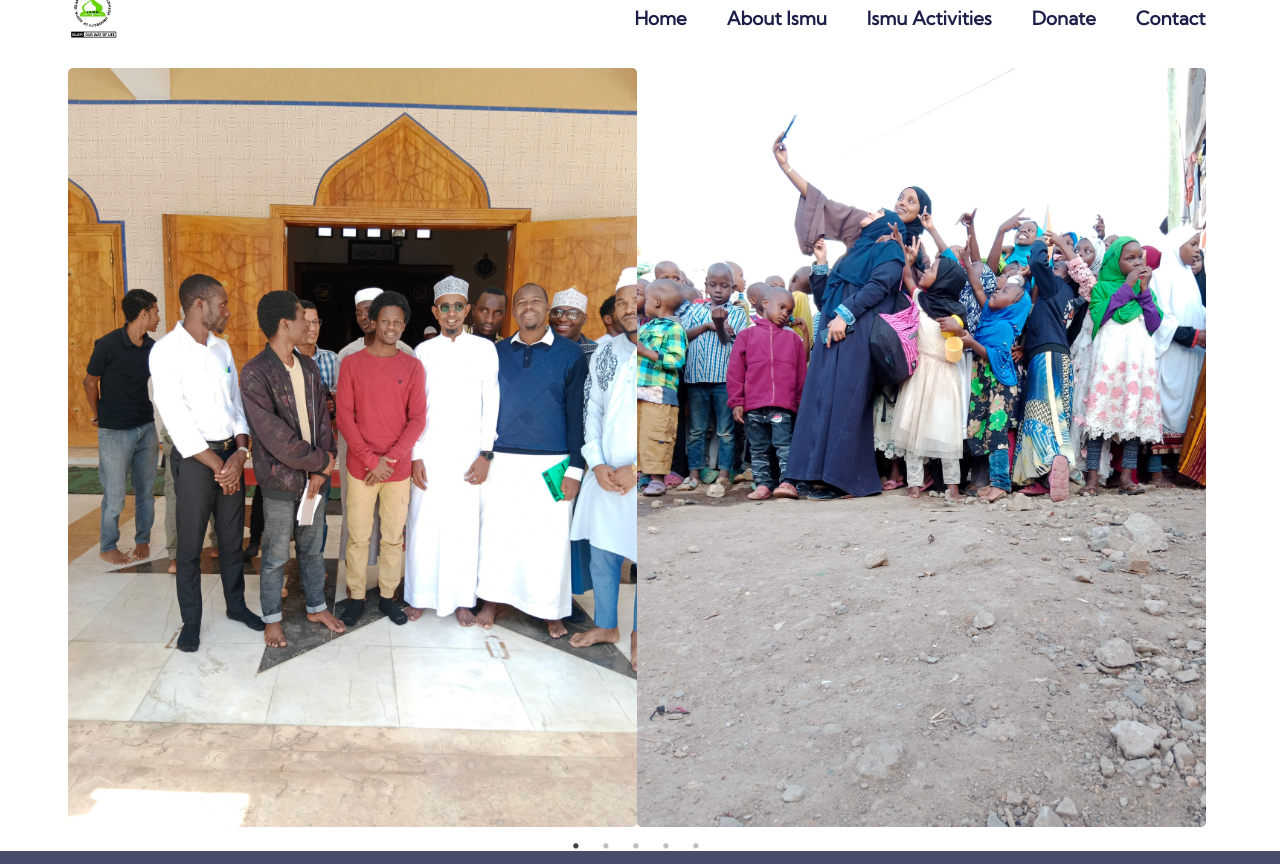
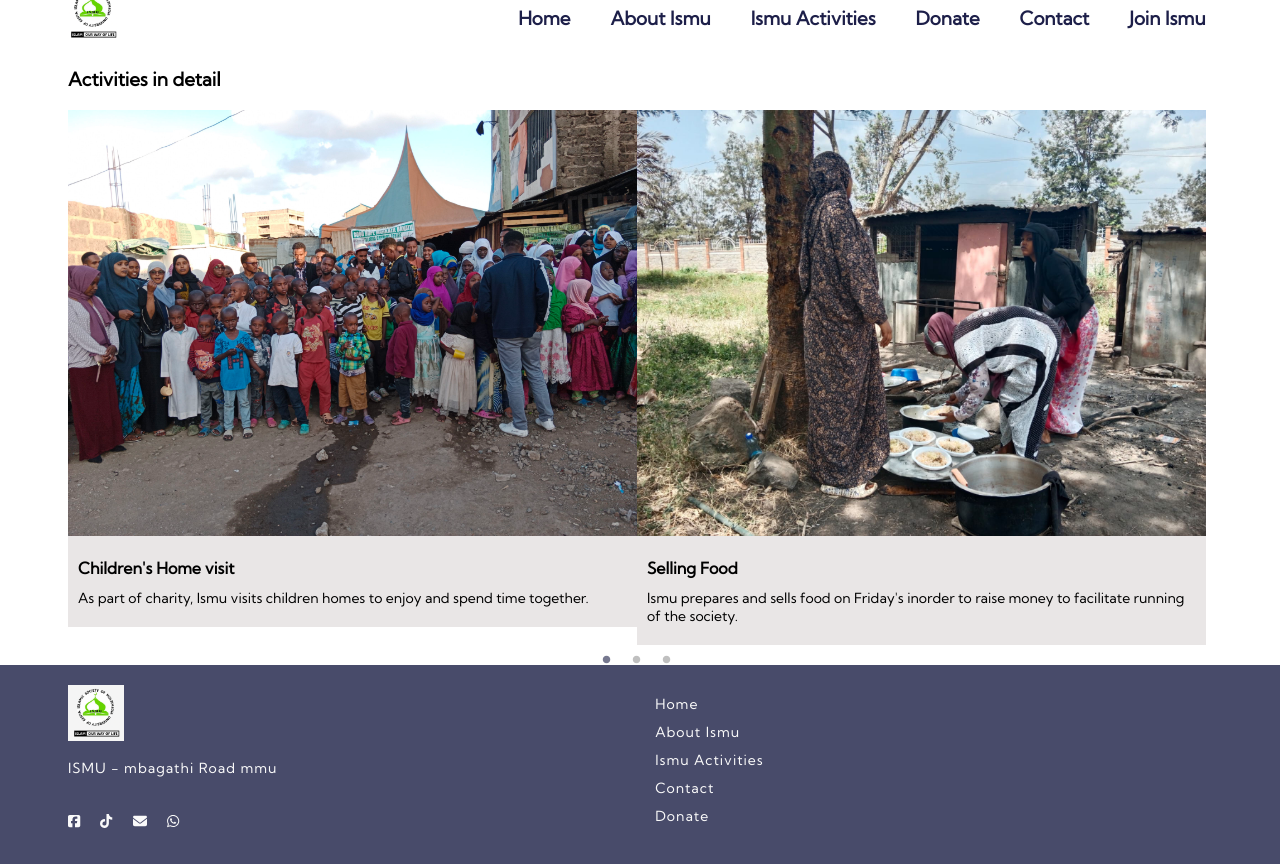
Before and after one commit to kass8mal8/Ismu_website-Frontend, a React app: page /activities in a window 1280 px wide. Shown: the part 22-886 px from the top of the page. Built offline with nearby package versions, Linux system fonts and the light colour scheme; some packages are replaced by stand-ins of ours; no server answers.

Commit message:
modified activities page

```diff
--- a/src/components/Activities.js
+++ b/src/components/Activities.js
@@ -1,10 +1,11 @@
 import '../styles/activities.css'
-import ImageActivitiesCarousel from './ImageActivitiesCarousel';
+import ActivitiesCarousel from './ActivitiesCarousel';
 
 const Activities = () => {
     return (
         <div className="activities">
-            <ImageActivitiesCarousel />
+            <h3>Activities in detail</h3>
+            <ActivitiesCarousel />
         </div>
      );
 }
--- /dev/null
+++ b/src/components/ActivitiesCarousel.js
@@ -0,0 +1,35 @@
+import Slider from "react-slick"
+import { settings } from "./settings";
+import "slick-carousel/slick/slick.css";
+import "../styles/slick-theme.css";
+import "../styles/slick.css"
+import act5 from "../images/ismu-cooking.jpeg"
+import act6 from "../images/img_act6.jpg"
+import shoora from "../images/shoora.jpg"
+
+const ImageActivitiesCarousel = () => {
+
+      const activities = [
+        {src:act6,id:1,head:"Children's Home visit",desc:"As part of charity, Ismu visits children homes to enjoy and spend time together."},
+        {src:act5,id:2,head:"Selling Food ",desc:"Ismu prepares and sells food on Friday's inorder to raise money to facilitate running of the society. "},
+        {src:shoora,head:"Shoora Meetings",id:3,desc:"Ismu conducts Shoora on wednesdays with its members to discuss matters pertinent to the society as well as educate each other."}
+      ]
+
+    return (
+
+        <Slider {...settings}>
+
+          {activities.map(activity => (
+            <div key={activity.id} className = "slider-images">
+              <nav>
+                <img src={activity.src} alt="none" />
+                <h4> {activity.head} </h4>
+                <p>{activity.desc}</p>
+              </nav>
+            </div>
+          ))}
+        </Slider>
+     );
+}
+
+export default ImageActivitiesCarousel;
--- a/src/components/Form.js
+++ b/src/components/Form.js
@@ -18,10 +18,6 @@ const Form = () => {
             })
         form.current.reset()
 
-
-    }
-
-    const handleNotification = () => {
         Store.addNotification({
             title: "success!",
             message: "message sent successfully",
@@ -35,6 +31,7 @@ const Form = () => {
               onScreen: true
             }
           })
+
     }
 
 
@@ -64,7 +61,7 @@ const Form = () => {
                     cols="7"
                     rows = "5"
                     placeholder="Enter message to send..."/>
-                    <button onClick={handleNotification}>send</button>
+                    <button>send</button>
 
         </form>
      );
--- a/src/components/ImageActivitiesCarousel.js
+++ /dev/null
@@ -1,59 +0,0 @@
-import Slider from "react-slick"
-import "slick-carousel/slick/slick.css";
-import "slick-carousel/slick/slick-theme.css";
-import "../styles/slick.css"
-import act2 from "../images/img_act2.jpg"
-import act3 from "../images/img_act3.jpg"
-import act4 from "../images/img_act4.jpg"
-import act5 from "../images/img_act5.jpg"
-import act6 from "../images/img_act6.jpg"
-
-const ImageActivitiesCarousel = () => {
-    const settings = {
-        dots: true,
-        infinite: true,
-        speed: 500,
-        slidesToShow: 2,
-        swipeToSlide:true,
-        slidesToScroll: 1,
-        responsive: [
-            {
-              breakpoint: 800,
-              settings: {
-                slidesToShow: 2,
-                slidesToScroll: 2,
-                infinite: true,
-                dots: true
-              }
-            },
-            {
-              breakpoint: 480,
-              settings: {
-                slidesToShow: 1,
-                slidesToScroll: 1
-              }
-            }
-          ]
-      };
-
-      const images = [
-        {src:act2,id:2},
-        {src:act3,id:3},
-        {src:act4,id:4},
-        {src:act5,id:5},
-        {src:act6,id:6}
-      ]
-
-    return (
-
-        <Slider {...settings}>
-          {images.map(image => (
-            <div key={image.id} className = "slider-images">
-              <img src={image.src} alt="none" />
-            </div>
-          ))}
-        </Slider>
-     );
-}
-
-export default ImageActivitiesCarousel;
--- a/src/components/JoinIsmu.js
+++ b/src/components/JoinIsmu.js
@@ -5,6 +5,7 @@ import {
   } from 'firebase/firestore'
 import {db} from "./firebase"
 import { useRef } from 'react'
+import { Store } from 'react-notifications-component';
 
 import "../styles/joining.css"
 import account from "../images/create_account.webp"
@@ -37,6 +38,21 @@ const JoinIsmu = () => {
         } catch (error) {
             console.log(error.message);
         }
+        form.current.reset()
+
+        Store.addNotification({
+            title: "success!",
+            message: "Registered successfully... you are now a member of ISMU",
+            type: "success",
+            insert: "top",
+            container: "top-right",
+            animationIn: ["animate__animated", "animate__fadeIn"],
+            animationOut: ["animate__animated", "animate__fadeOut"],
+            dismiss: {
+              duration: 4000,
+              onScreen: true
+            }
+        })
     }
 
     return (
--- a/src/components/SideNav.js
+++ b/src/components/SideNav.js
@@ -33,6 +33,10 @@ const SideNav = ({handleToggle}) => {
             <li>
                 <h3><Link to = "/contacts">Contact</Link></h3>
             </li>
+
+            <li>
+                <h3><Link to = "/ismu-joining">Join Ismu</Link></h3>
+            </li>
         </nav>
      );
 }
--- /dev/null
+++ b/src/components/settings.js
@@ -0,0 +1,26 @@
+export const settings = {
+    dots: true,
+    infinite: true,
+    speed: 500,
+    slidesToShow: 2,
+    swipeToSlide:true,
+    slidesToScroll: 1,
+    responsive: [
+        {
+          breakpoint: 800,
+          settings: {
+            slidesToShow: 2,
+            slidesToScroll: 2,
+            infinite: true,
+            dots: true
+          }
+        },
+        {
+          breakpoint: 480,
+          settings: {
+            slidesToShow: 1,
+            slidesToScroll: 1
+          }
+        }
+      ]
+  };
--- a/src/components/useFetch.js
+++ b/src/components/useFetch.js
@@ -4,9 +4,12 @@ import axios from 'axios'
 const useFetch = (url) => {
     const [data,setData] = useState({})
     useEffect (() => {
-        axios.get(res => {
+        axios.get(url).then(res => {
             setData(res)
-            console.log(res);
+            console.log(res)
+        },error => {
+            console.log(error.message);
+            console.log('Unable to fetch data')
         })
 
     },[url])
--- a/src/styles/about.css
+++ b/src/styles/about.css
@@ -1,5 +1,5 @@
 .about{
-    margin-top: -200px;
+    margin-top: -240px;
 }
 
 .about button{
--- a/src/styles/activities.css
+++ b/src/styles/activities.css
@@ -1,5 +1,5 @@
 .activities {
-    margin-top: -200px;
+    margin-top: -240px;
 }
 
 .activities video{
--- a/src/styles/donate.css
+++ b/src/styles/donate.css
@@ -8,6 +8,6 @@
 
 @media screen and (max-width:500px) {
     .donation{
-        margin-top: -230px;
+        margin-top: -240px;
     }
 }
--- a/src/styles/home.css
+++ b/src/styles/home.css
@@ -61,7 +61,7 @@ a {
     .home-header-intro{
         width: 95vw;
         margin-left:-36px ;
-        margin-top: -200px;
+        margin-top: -240px;
     }
     .home-page div {
         margin-bottom: 30px;
--- a/src/styles/joining.css
+++ b/src/styles/joining.css
@@ -1,5 +1,5 @@
 .join-container {
-    margin-top: -200px;
+    margin-top: -240px;
 }
 
 .user-info input{
--- a/src/styles/slick-theme.css
+++ b/src/styles/slick-theme.css
@@ -132,6 +132,7 @@
 .slick-dots li button{
     font-size: 0;
     line-height: 0;
+    margin: 40 5px;
 
     display: block;
 
@@ -179,5 +180,5 @@
 }
 .slick-dots li.slick-active button:before{
     opacity: .75;
-    color: black;
+    color:hsl(235, 19%, 35%);
 }
--- a/src/styles/slick.css
+++ b/src/styles/slick.css
@@ -1,5 +1,27 @@
 /* Slider */
 .slick-slider img {
     width: 100%;
-    border-radius: 5px;
 }
+
+.slick-slider{
+    justify-content: space-between;
+    align-items: center;
+}
+
+.slick-slider.videos{
+    margin-top: 80px;
+}
+
+.slick-slider nav,.slick-slider.videos{
+    background:rgb(233, 230, 230);
+    padding-bottom: 30px;
+}
+
+.slick-slider h4{
+    margin-left: 10px;
+}
+
+.slick-slider p{
+    margin: -10px 10px;
+    font-size: 14px;
+}
```
Also changed, not shown: src/components/Video_activitiesCarousel.js (deleted).
